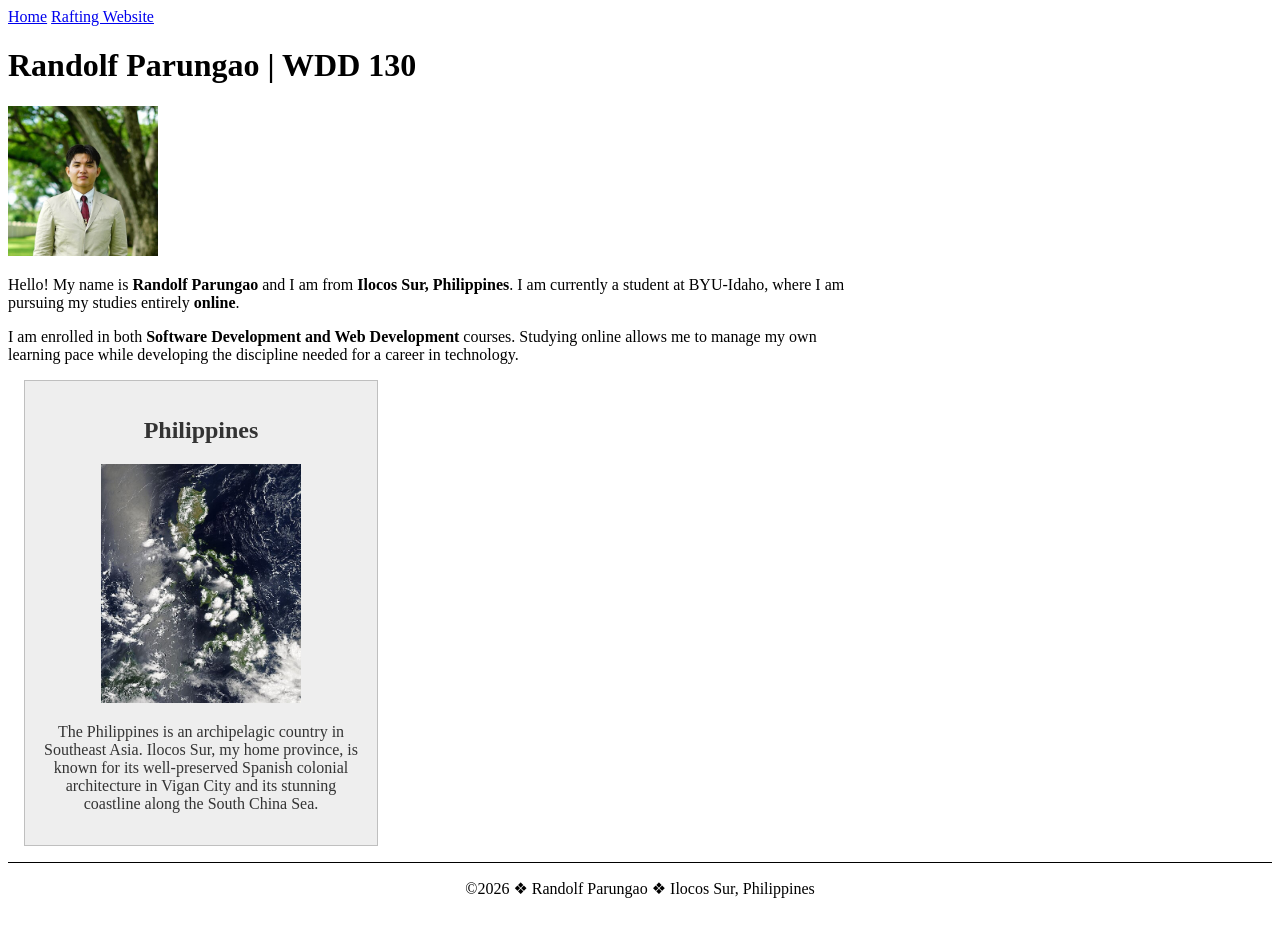
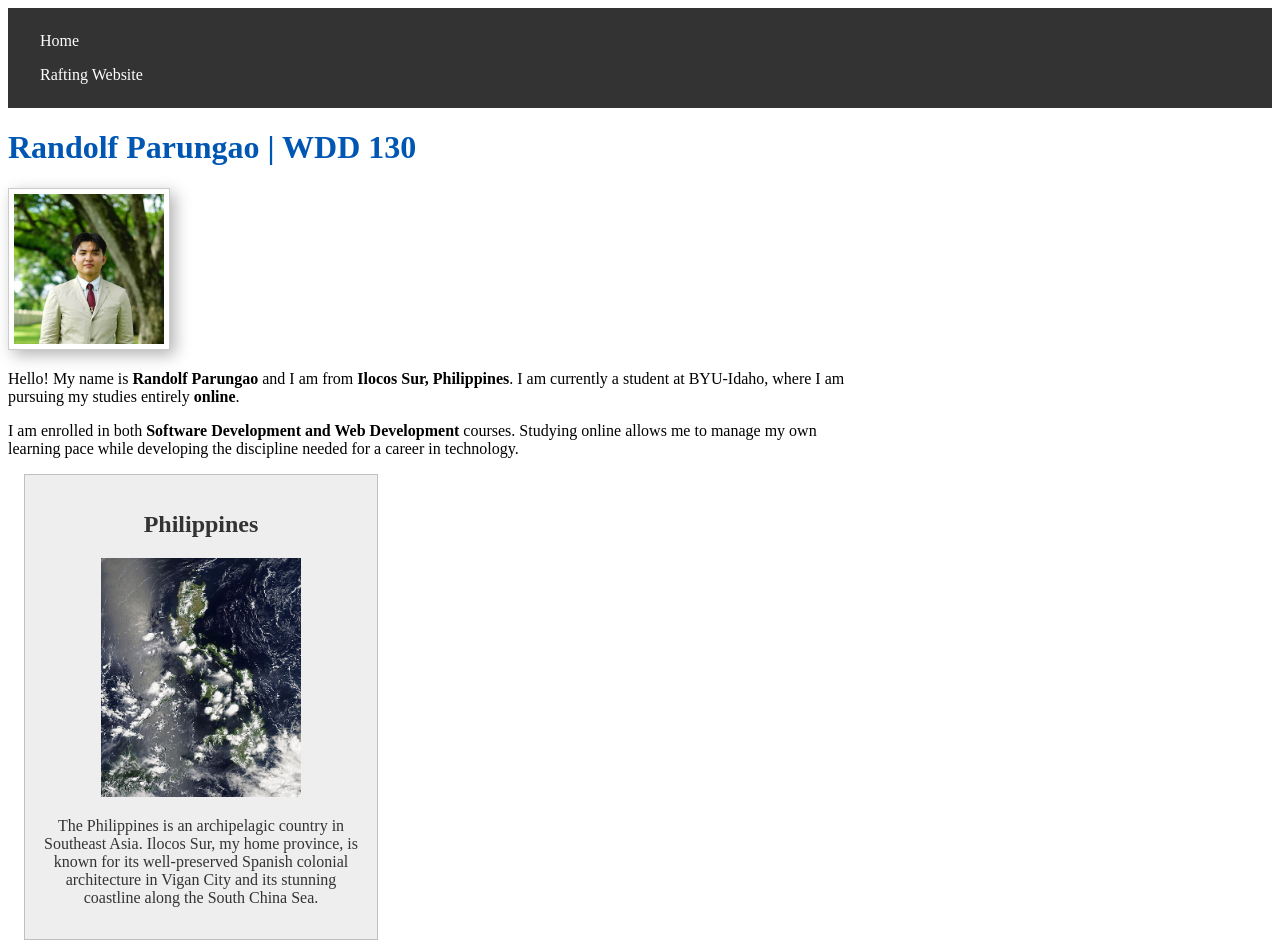
Before and after one commit to randolfparungao-ai/wdd130, a plain HTML site: page index.html in a window 1280 px wide. Shown: the top 943 px of the page. Before the commit the page ends 914 px from the top, so only its background shows below. Drawn offline with Linux system fonts and the light colour scheme.

Commit message:
Add navigation and update styles for main image

```diff
--- a/styles/styles.css
+++ b/styles/styles.css
@@ -1,15 +1,38 @@
-/* Limit the width of the main content */
+/* 1. Add Nav Styling */
+nav {
+    background-color: #333; /* You can choose your own color */
+    padding: 1rem;
+}
+
+/* 2. Add Nav Link Styling */
+nav a {
+    color: #fff;
+    padding: 0.5rem 1rem;
+    display: block; /* Makes the entire area clickable and stacks them on mobile */
+    text-decoration: none;
+}
+
+/* 3. Add Heading Color */
+h1 {
+    color: #0056b3; /* Choose a color that fits your design */
+}
+
+/* 4. Update Main Img (Profile Picture) */
+/* The audit requires: width, height, border, padding, and box-shadow */
+main img {
+    width: 150px;
+    height: auto;
+    border: 1px solid #ccc;
+    padding: 5px;
+    box-shadow: 5px 5px 15px rgba(0, 0, 0, 0.3);
+}
+
+/* --- KEEP YOUR EXISTING PASSING RULES BELOW --- */
+
 main {
     max-width: 840px;
 }
 
-/* Style for your profile picture in main */
-main img {
-    width: 150px;
-    height: auto;
-}
-
-/* Sidebar styling */
 aside {
     width: 20rem;
     margin: 1rem;
@@ -20,18 +43,15 @@ aside {
     text-align: center;
 }
 
-/* Style for the state/country image in the aside */
 aside img {
     width: 200px;
     height: auto;
 }
 
-/* General paragraph reset */
 p {
     padding: 0;
 }
 
-/* Footer distinction */
 footer {
     margin-top: 15px;
     border-top: 1px solid #000;
```
